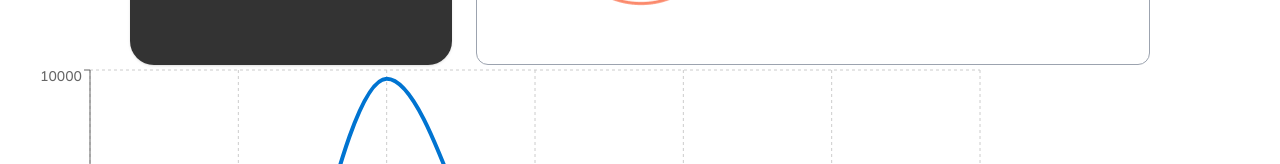
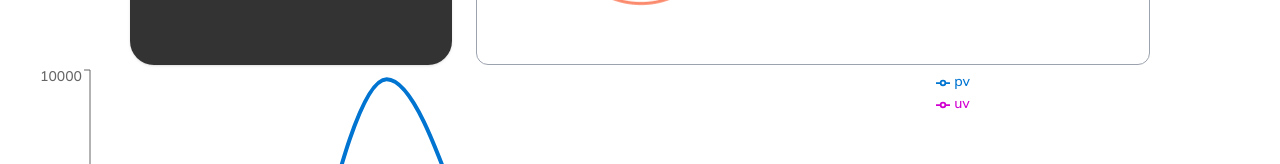
Before and after one commit to mhmalvi/influencerhub-client, a React (Create React App) app: page /creator-profile in a window 1280 px wide. Shown: the part 731-895 px from the top of the page. Built offline with nearby package versions, Linux system fonts and the light colour scheme; a web font is replaced by a local one.

Commit message:
refactor: grap of creator profile

```diff
--- a/src/Pages/Profile/CreatorProfile/index.jsx
+++ b/src/Pages/Profile/CreatorProfile/index.jsx
@@ -275,11 +275,10 @@ const CreatorProfile = () => {
           data={data}
           margin={{ top: 5, right: 30, left: 20, bottom: 5 }}
         >
-          <CartesianGrid strokeDasharray='3 3' />
           <XAxis dataKey='name' />
           <YAxis />
           <Tooltip />
-          <Legend />
+          <Legend layout='vetical' verticalAlign='top' align='right'  />
           <Line
             activeDot={{ color: "#FFFFFF", r: 7, cursor: "pointer" }}
             dot={false}
```
